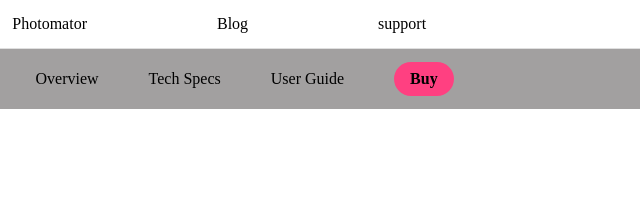
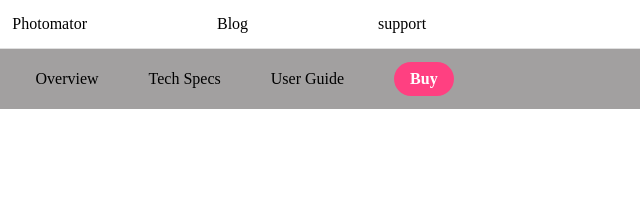
Before and after one commit to Juanes217/DAM1M04-Exercici003, a plain HTML site: page index.html in a window 1280 px wide. Shown: the top 215 px of the page, 534-1174 px from the left. Drawn offline with Linux system fonts and the light colour scheme.

Commit message:
eliminacion de correcion

```diff
--- a/estils.css
+++ b/estils.css
@@ -55,7 +55,7 @@ html, body {
 
 .btn-compra {
   background-color: #ff4081;
-  color: white;
+  color: white !important;
   text-decoration: none;
   padding: 0.5rem 1rem;
   border-radius: 20px;
```
